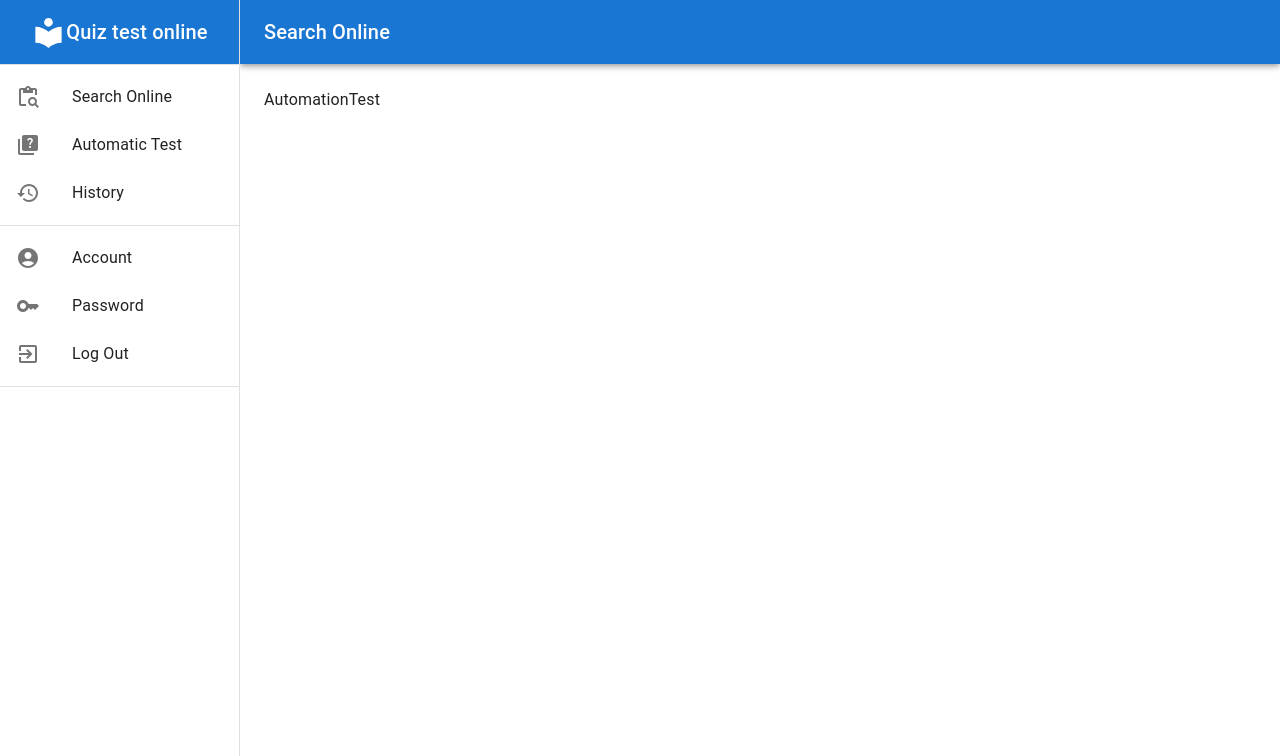
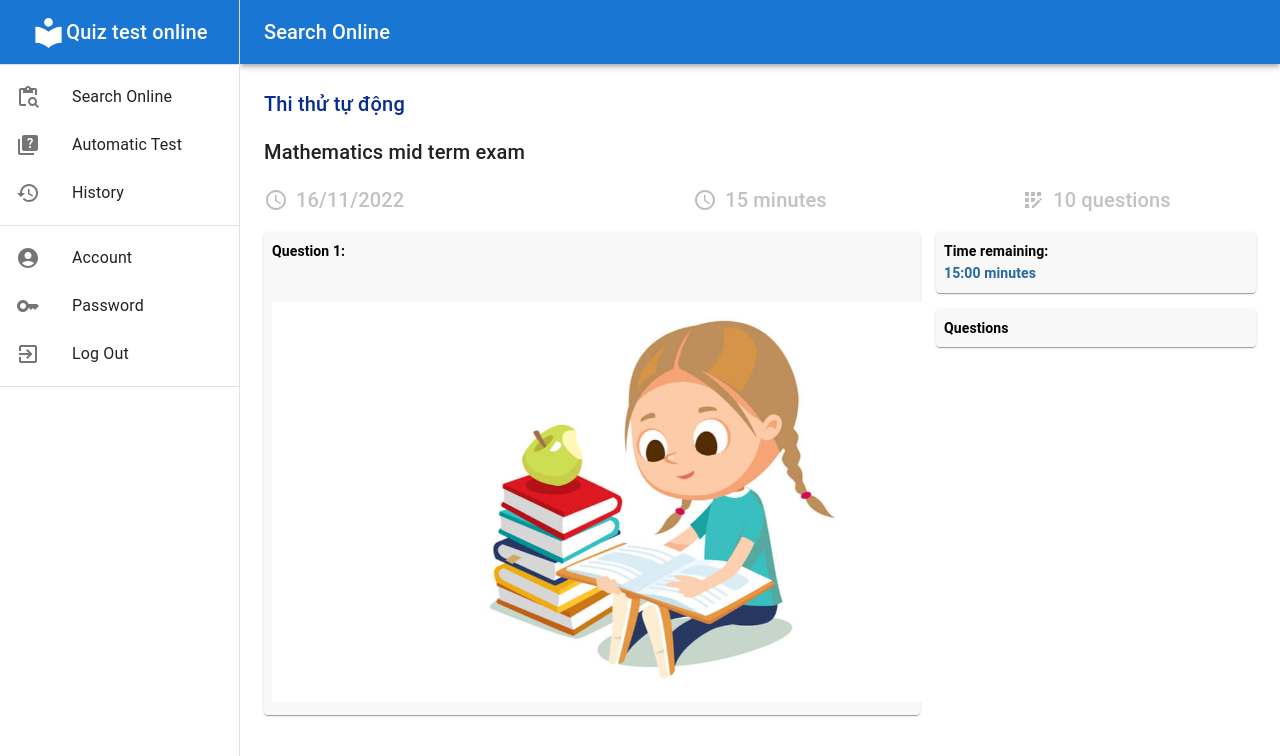
Before and after one commit to son3102k/IntegratedSystem, a React (Create React App) app in the folder web-app/: page /automatic-test in a window 1280 px wide. Shown: the top 756 px of the page. Built offline with nearby package versions, Linux system fonts and the light colour scheme.

Commit message:
create page automation test

```diff
--- a/web-app/src/features/mainFeature/AutomationTest.tsx
+++ b/web-app/src/features/mainFeature/AutomationTest.tsx
@@ -1,9 +1,162 @@
 import React from "react";
+import Tabs from '@mui/material/Tabs';
+import Tab from '@mui/material/Tab';
+import Typography from '@mui/material/Typography';
+import Box from '@mui/material/Box';
+import Paper from '@mui/material/Paper';
+import Grid from '@mui/material/Grid';
+import { createTheme, styled } from '@mui/material/styles';
+import AccessTimeIcon from '@mui/icons-material/AccessTime';
+import AppRegistrationIcon from '@mui/icons-material/AppRegistration';
+import test_image from '../../assets/image_login.jpg' ;
 
-export default function AutomationTest() {
+const BoxTitleCss = { display: "flex", flexWrap: "nowrap", flexDirection: "row", alignItems: "center" };
+const TypoTitleCss = {fontSize: "1.25em", marginLeft: 1}
+const darkTheme = createTheme({
+  palette: {
+    mode: "dark"
+  }
+});
+const ContentFontCss ={fontSize: "1em", fontWeight: 600};
+
+const Item = styled(Paper)(({ theme }) => ({
+  backgroundColor: theme.palette.mode === 'dark' ? '#1A2027' : '#f8f8f8',
+  ...theme.typography.body2,
+  padding: theme.spacing(1),
+  textAlign: 'center',
+  color: theme.palette.text.secondary,
+}));
+
+interface TabPanelProps {
+  children?: React.ReactNode;
+  index: number;
+  value: number;
+}
+
+function TabPanel(props: TabPanelProps) {
+  const { children, value, index, ...other } = props;
+
   return (
-    <div>
-      <div>AutomationTest</div>
+    <div
+      role="tabpanel"
+      hidden={value !== index}
+      id={`simple-tabpanel-${index}`}
+      aria-labelledby={`simple-tab-${index}`}
+      {...other}
+    >
+      {value === index && (
+        <Box sx={{ p: 3 }}>
+          <Typography>{children}</Typography>
+        </Box>
+      )}
     </div>
   );
 }
+
+function a11yProps(index: number) {
+  return {
+    id: `simple-tab-${index}`,
+    'aria-controls': `simple-tabpanel-${index}`,
+  };
+}
+
+export default function AutomationTest() {
+  const [value, setValue] = React.useState(0);
+
+  const handleChange = (event: React.SyntheticEvent, newValue: number) => {
+    setValue(newValue);
+  };
+
+  return (
+    // <Box sx={{ width: '100%' }}>
+    //   <Box sx={{ borderBottom: 1, borderColor: 'divider' }}>
+    //     <Tabs value={value} onChange={handleChange} aria-label="basic tabs example">
+    //       <Tab label="Item One" {...a11yProps(0)} />
+    //       <Tab label="Item Two" {...a11yProps(1)} />
+    //       <Tab label="Item Three" {...a11yProps(2)} />
+    //     </Tabs>
+    //   </Box>
+    //   <TabPanel value={value} index={0}>
+    //     Item One
+    //   </TabPanel>
+    //   <TabPanel value={value} index={1}>
+    //     Item Two
+    //   </TabPanel>
+    //   <TabPanel value={value} index={2}>
+    //     Item Three
+    //   </TabPanel>
+    // </Box>
+    <Box sx={{ flexGrow: 1 }}>
+      <Grid container spacing={2}>
+        <Grid item xs={12}>
+          <Typography variant="h6" component="h2" color="#072d94" align="left">
+            Thi thử tự động
+          </Typography>
+        </Grid>
+        <Grid item xs={12}>
+          <Typography variant="h6" align="left">
+            Mathematics mid term exam
+          </Typography>
+        </Grid>
+        <Grid item xs={12} md={4}>
+          <Box sx={BoxTitleCss}>
+            <AccessTimeIcon fontSize="medium" color="disabled"/>
+            <Typography variant="h6" align="left" color="#c2c2c2" sx={TypoTitleCss}>
+              16/11/2022
+            </Typography>
+          </Box>
+        </Grid>
+        <Grid item xs={12} md={4}>
+          <Box sx={{
+            ...BoxTitleCss,
+            justifyContent: "center"
+          }}>
+            <AccessTimeIcon fontSize="medium" color="disabled"/>
+            <Typography variant="h6" align="left" color="#c2c2c2" sx={TypoTitleCss}>
+              15 minutes
+            </Typography>
+          </Box>
+        </Grid>
+        <Grid item xs={12} md={4}>
+          <Box sx={{
+              ...BoxTitleCss,
+              justifyContent: "center"}}>
+            <AppRegistrationIcon fontSize="medium" color="disabled"/>
+            <Typography variant="h6" align="left" color="#c2c2c2" sx={TypoTitleCss}>
+              10 questions
+            </Typography>
+          </Box>
+        </Grid>
+        <Grid item xs={12} md={8} sx={{flexGrow: 1}}>
+          <Item>
+            <Typography variant="h6" align="left" color="black" sx={ContentFontCss}>
+                Question 1:
+            </Typography>
+            <Box component="img" src={test_image} alt="Question 1" sx={{ height: 400, width: "auto", marginTop: 5 }}/>
+          </Item>
+        </Grid>
+        <Grid item xs={12} md={4}>
+          <Grid container spacing={2}>
+            <Grid item xs={2} md={12}>
+              <Item>
+                <Typography variant="h6" align="left" color="black" sx={ContentFontCss}>
+                  Time remaining:
+                </Typography>
+                <Typography variant="h6" align="left" color="#2666a1" sx={ContentFontCss}>
+                  15:00 minutes
+                </Typography>
+              </Item>
+            </Grid>
+            <Grid item xs={10} md={12}>
+              <Item>
+                <Typography variant="h6" align="left" color="black" sx={ContentFontCss}>
+                  Questions
+                </Typography>
+              </Item>
+            </Grid>
+          </Grid>
+        </Grid>
+      </Grid>
+    </Box>
+  );
+}
```
